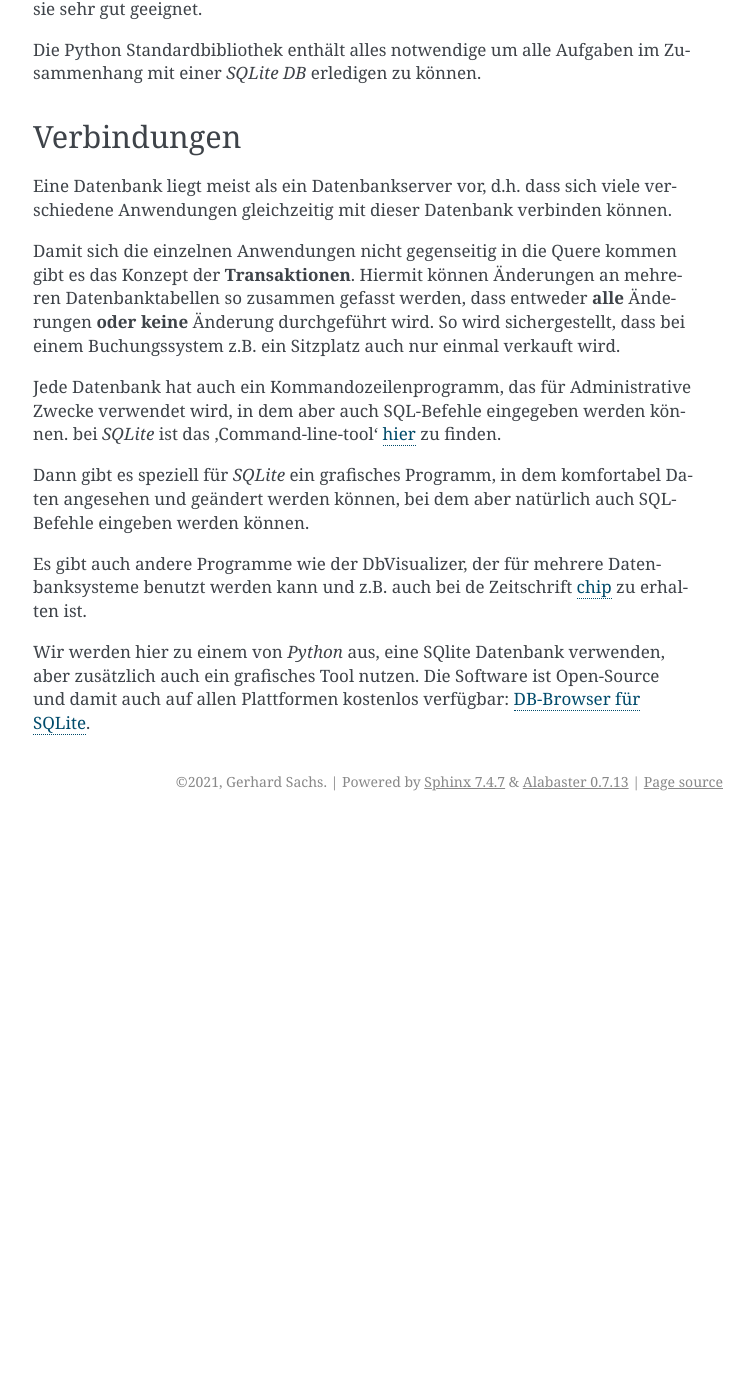
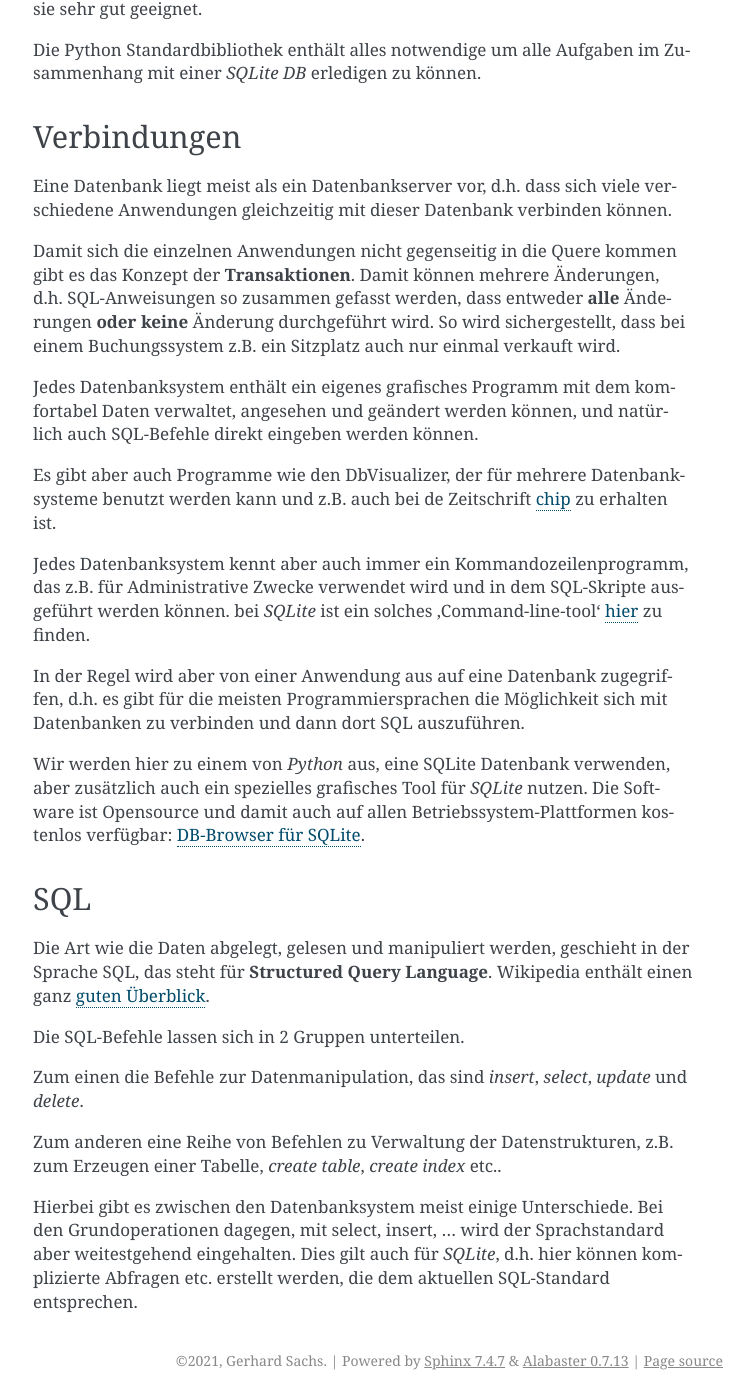
Before and after one commit to gerpark/pyworkshop, a Sphinx documentation site: the page built from docs/source/db.rst, in a window 1280 px wide and 1400 px high, scrolled down 555 px. Shown: the whole window, without its empty margins (387-1140 px from the left). Built offline with Sphinx 7.4.7, drawn with Linux system fonts in a browser that asks for light colours; pages that are not in the unit, such as notebooks, are missing from menus; before the commit the page ends 1376 px from its top, so only the background shows below that; some of the changed text lies outside the part shown.

```diff
--- a/docs/source/db.rst
+++ b/docs/source/db.rst
@@ -13,11 +13,11 @@ die **Relationale Datenbank**.
 Diese Art von Datenbank enthält Tabellen, die auf vielfältige Weise
 miteinander verknüpft sind und mit einer einheitlichen Sprache
 abgefragt und geändert werden können.
-Es gibt eine Vielzahl solcher Datenbanken, die diesen Sprachstandard
+Es gibt eine Vielzahl solcher Datenbanksysteme, die diesen Sprachstandard
 **SQL** (Structured Query Language) im großen und ganzen unterstützen.
 
 Bekannte Datenbanken sind z.B. Oracle und der MS-SQLServer,
-im Open Source bereich MySQL und Postgres.
+im Opensource Bereich MySQL und Postgres.
 
 Häufig ähneln diese Datenbanksysteme fast einem Betriebssystem,
 mit Benutzern, Rechten und eigener Speicherverwaltung.
@@ -40,23 +40,47 @@ Eine Datenbank liegt meist als ein Datenbankserver vor, d.h. dass sich
 viele verschiedene Anwendungen gleichzeitig mit dieser Datenbank verbinden können.
 
 Damit sich die einzelnen Anwendungen nicht gegenseitig in die Quere kommen
-gibt es das Konzept der **Transaktionen**. Hiermit können Änderungen an mehreren
-Datenbanktabellen so zusammen gefasst werden, dass entweder **alle** Änderungen
+gibt es das Konzept der **Transaktionen**. Damit können mehrere Änderungen, d.h.
+SQL-Anweisungen so zusammen gefasst werden, dass entweder **alle** Änderungen
 **oder keine** Änderung durchgeführt wird. So wird sichergestellt, dass bei
 einem Buchungssystem z.B. ein Sitzplatz auch nur einmal verkauft wird.
 
-Jede Datenbank hat auch ein Kommandozeilenprogramm, das für Administrative Zwecke
-verwendet wird, in dem aber auch SQL-Befehle eingegeben werden können.
-bei `SQLite` ist das 'Command-line-tool' `hier <https://www.sqlite.org/download.html>`_ zu finden.
+Jedes Datenbanksystem enthält ein eigenes grafisches Programm
+mit dem komfortabel Daten verwaltet, angesehen und geändert werden können,
+und natürlich auch SQL-Befehle direkt eingeben werden können.
 
-Dann gibt es speziell für `SQLite` ein grafisches Programm,
-in dem komfortabel Daten angesehen und geändert werden können,
-bei dem aber natürlich auch SQL-Befehle eingeben werden können.
-
-Es gibt auch andere Programme wie der DbVisualizer, der für mehrere
+Es gibt aber auch Programme wie den DbVisualizer, der für mehrere
 Datenbanksysteme benutzt werden kann und z.B. auch bei de Zeitschrift
 `chip <https://www.chip.de/downloads/DbVisualizer_33173230.html>`_ zu erhalten ist.
 
-Wir werden hier zu einem von `Python` aus, eine SQlite Datenbank verwenden,
-aber zusätzlich auch ein grafisches Tool nutzen. Die Software ist Open-Source und damit auch auf allen
-Plattformen kostenlos verfügbar: `DB-Browser für SQLite <https://sqlitebrowser.org/dl/>`_.
+Jedes Datenbanksystem kennt aber auch immer ein Kommandozeilenprogramm, das z.B. für Administrative Zwecke
+verwendet wird und in dem SQL-Skripte ausgeführt werden können.
+bei `SQLite` ist ein solches 'Command-line-tool' `hier <https://www.sqlite.org/download.html>`_ zu finden.
+
+In der Regel wird aber von einer Anwendung aus auf eine Datenbank zugegriffen, d.h. es gibt
+für die meisten Programmiersprachen die Möglichkeit sich mit Datenbanken zu verbinden und dann
+dort SQL auszuführen.
+
+Wir werden hier zu einem von `Python` aus, eine SQLite Datenbank verwenden,
+aber zusätzlich auch ein spezielles grafisches Tool für  `SQLite`  nutzen. Die Software ist Opensource und damit auch auf allen
+Betriebssystem-Plattformen kostenlos verfügbar: `DB-Browser für SQLite <https://sqlitebrowser.org/dl/>`_.
+
+SQL
+---
+
+Die Art wie die Daten abgelegt, gelesen und manipuliert
+werden, geschieht in der Sprache SQL, das steht für **Structured Query Language**.
+Wikipedia enthält einen ganz `guten Überblick <https://de.wikipedia.org/wiki/SQL>`_.
+
+Die SQL-Befehle lassen sich in 2 Gruppen unterteilen.
+
+Zum einen die Befehle zur Datenmanipulation,
+das sind `insert`, `select`, `update` und `delete`.
+
+Zum anderen eine Reihe von Befehlen zu Verwaltung der
+Datenstrukturen, z.B. zum Erzeugen einer Tabelle, `create table`, `create index` etc..
+
+Hierbei gibt es zwischen den Datenbanksystem meist einige Unterschiede. Bei den Grundoperationen
+dagegen, mit select, insert, ... wird der Sprachstandard aber weitestgehend eingehalten.
+Dies gilt auch für `SQLite`, d.h. hier können komplizierte Abfragen etc. erstellt werden,
+die dem aktuellen SQL-Standard entsprechen.
--- a/docs/source/index.rst
+++ b/docs/source/index.rst
@@ -13,7 +13,7 @@ von Gerhard Sachs
 
 Dieses Dokument wird kontinuierlich weiterbearbeitet.
 
-Version 1.80 vom 12 November 2021
+Version 1.90 vom 28 November 2021
 
 Und hier noch ein Link mit ein bisschen was zu `Python, dem Workshop und mir <http://www.ortrun-dieterich.de/workshop.html>`_ .
 
@@ -28,6 +28,7 @@ Und hier noch ein Link mit ein bisschen was zu `Python, dem Workshop und mir <ht
     python/index.rst
     turtle/index.rst
     object/index.rst
+    datum.rst
     db.rst
 
 
--- a/docs/source/python/mutable.rst
+++ b/docs/source/python/mutable.rst
@@ -30,8 +30,8 @@ zurückgebe.
         res = "<" + text + ">"
         return  res
 
-(Ich könnte den Parameter, der ja eine lokale Variable ist, auch ändern,
-aber das wäre dann nur lokal, außerhalb der Funktion würde sich der Wert nicht ändern.)
+(Ich könnte den Parameter, der ja eine lokale Variable ist, auch ändern, aber das
+wäre dann nur lokal wirksam, außerhalb der Funktion würde sich der Wert nicht ändern.)
 
 Wenn ich aber eine Liste, also einen `veränderlichen Datentyp` an die Funktion
 übergebe, kann die Liste in der Funktion geändert werden !
```
Also changed, not shown: docs/source/datum.rst (added, +109 -0 lines), docs/source/object/inherit.rst (added, +47 -0 lines).
